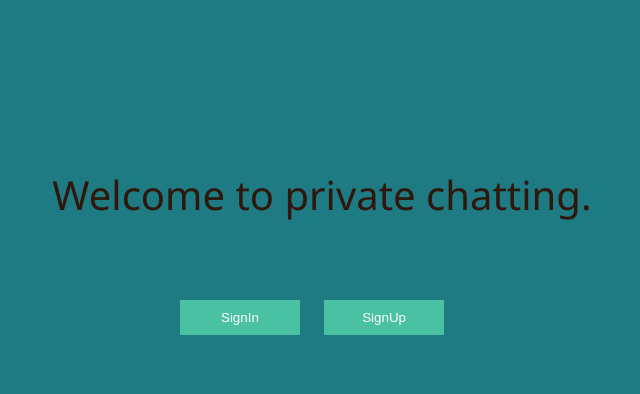
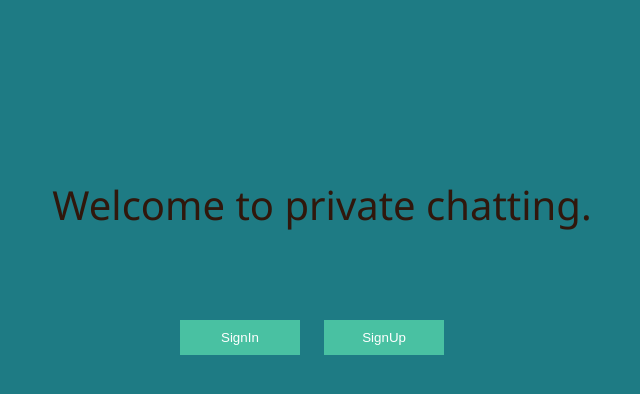
Before and after one commit to ak340701/chating, a PHP site: page / in a window 1280 px wide. Shown: the part 67-461 px from the top of the page, without its empty margins (318-958 px from the left). Run offline with PHP 8.4, Linux system fonts and the light colour scheme.

Commit message:
Update style.css

```diff
--- a/css/style.css
+++ b/css/style.css
@@ -30,7 +30,7 @@ p {
 }
 #welcome-note{
        Padding-top:20px;
-       line-height:50px;
+       line-height:70px;
 }
 
 
```
